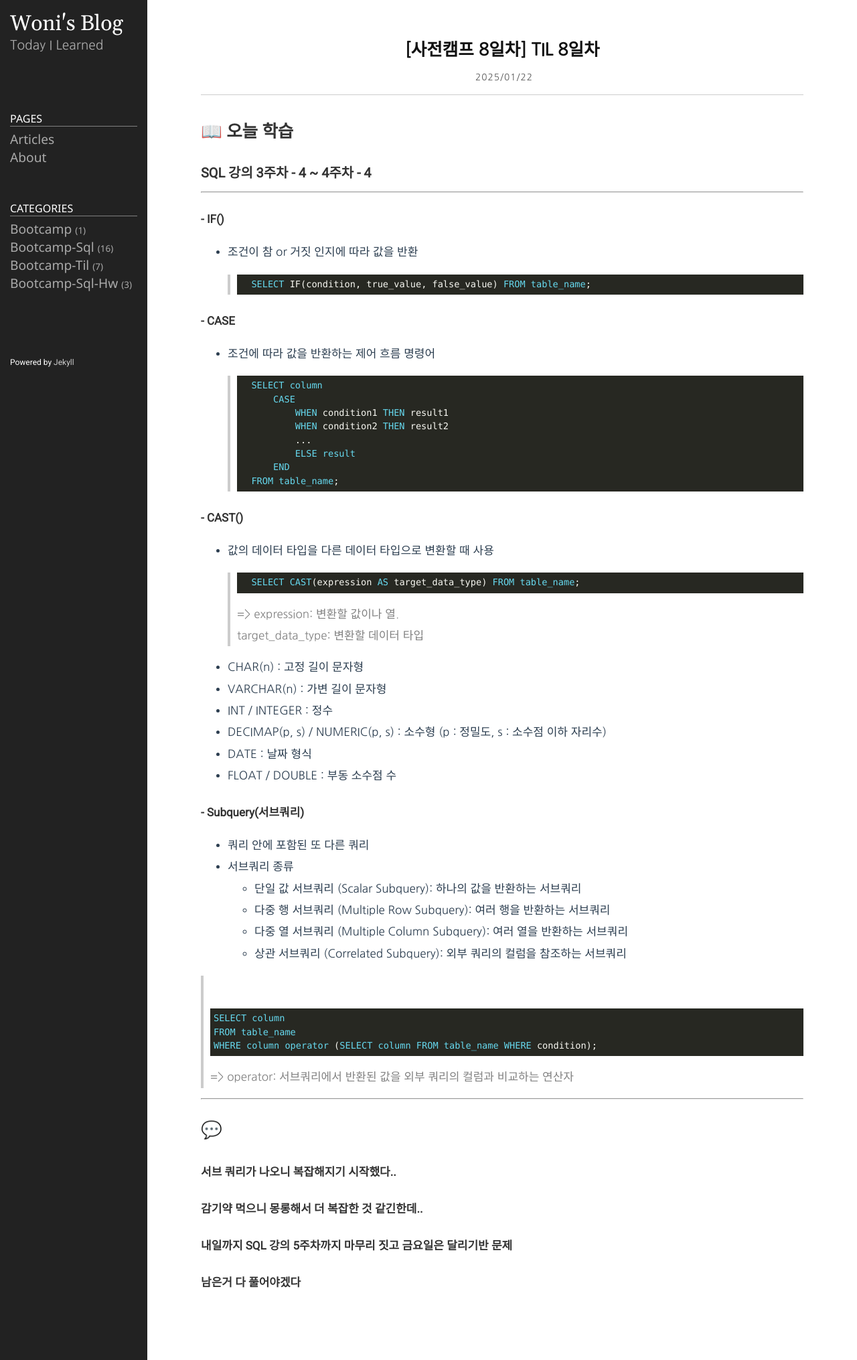
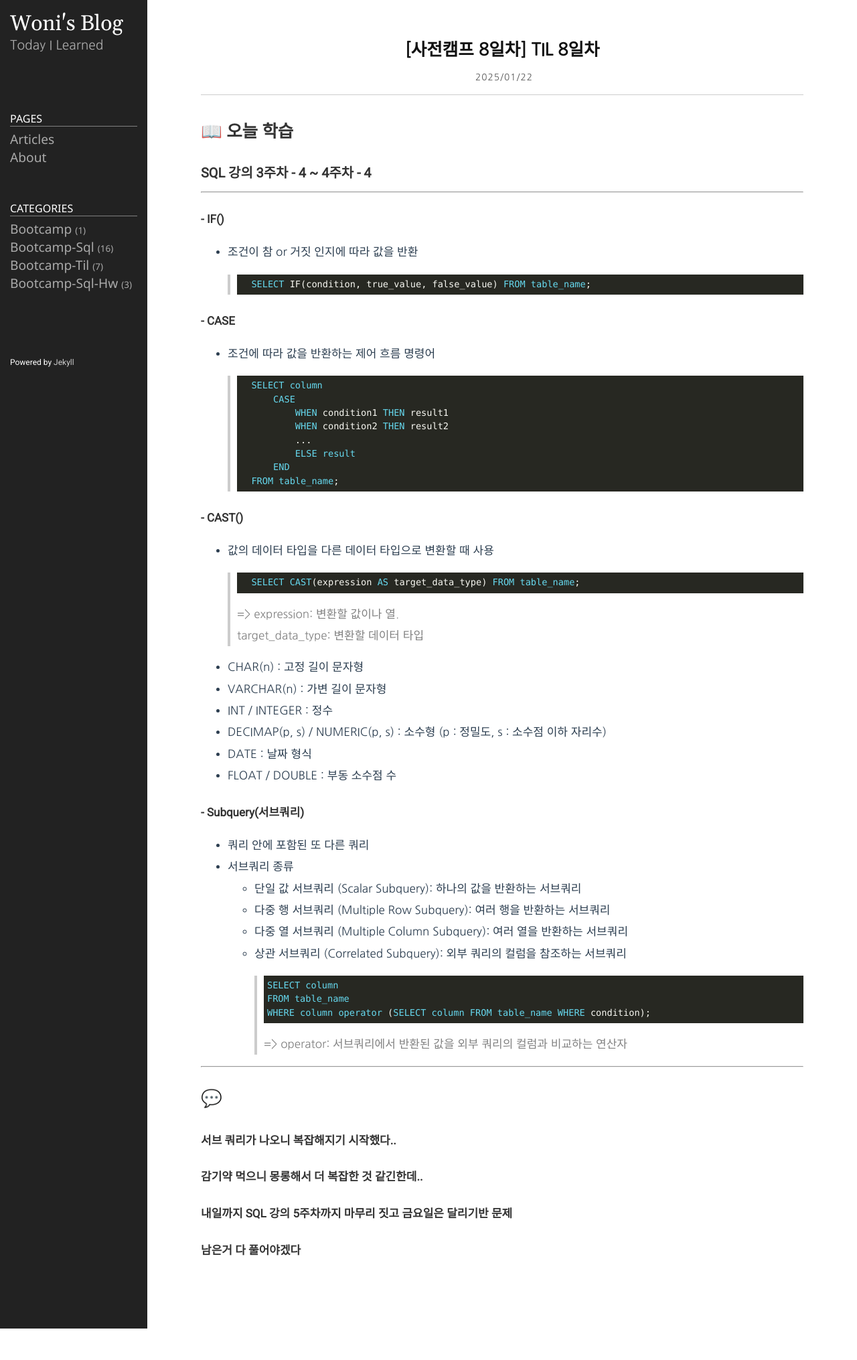
Before and after one commit to s-woni/s-woni.github.io, a Jekyll site: the page built from _posts/pre-camp-til/2025-01-22-til.md, in a window 1280 px wide. Shown: the whole page at 67% size. Built offline with Jekyll 4.4.1, drawn with Linux system fonts in a browser that asks for light colours; after the commit the page ends 1984 px from its top, so only the background shows below that.

Commit message:
Update 2025-01-22-til.md

````diff
--- a/_posts/pre-camp-til/2025-01-22-til.md
+++ b/_posts/pre-camp-til/2025-01-22-til.md
@@ -56,8 +56,8 @@ target_data_type: 변환할 데이터 타입
     - 다중 행 서브쿼리 (Multiple Row Subquery): 여러 행을 반환하는 서브쿼리
     - 다중 열 서브쿼리 (Multiple Column Subquery): 여러 열을 반환하는 서브쿼리
     - 상관 서브쿼리 (Correlated Subquery): 외부 쿼리의 컬럼을 참조하는 서브쿼리
-
-> &nbsp;
+&nbsp;
+>
 ```sql
 SELECT column
 FROM table_name
````
